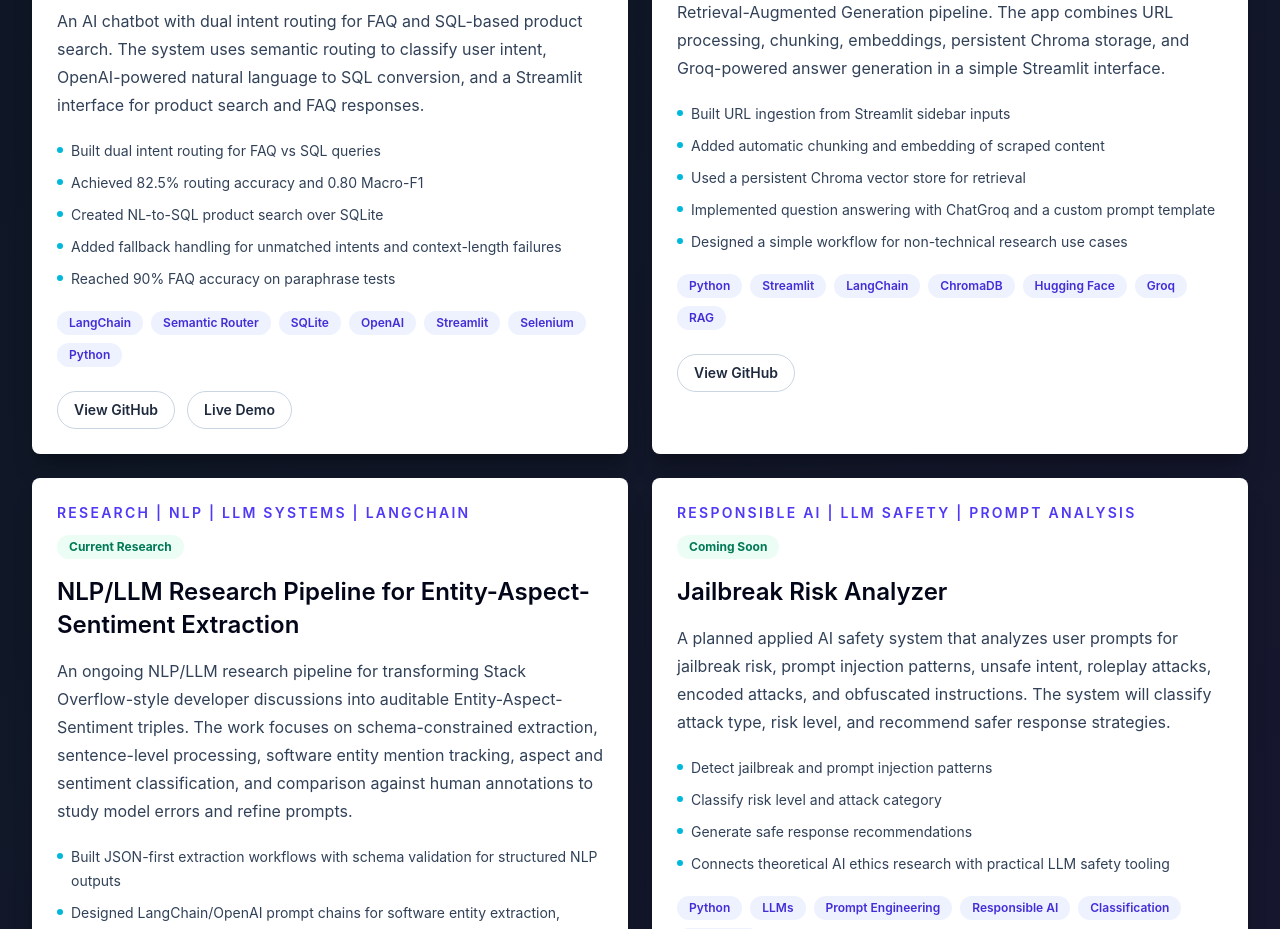
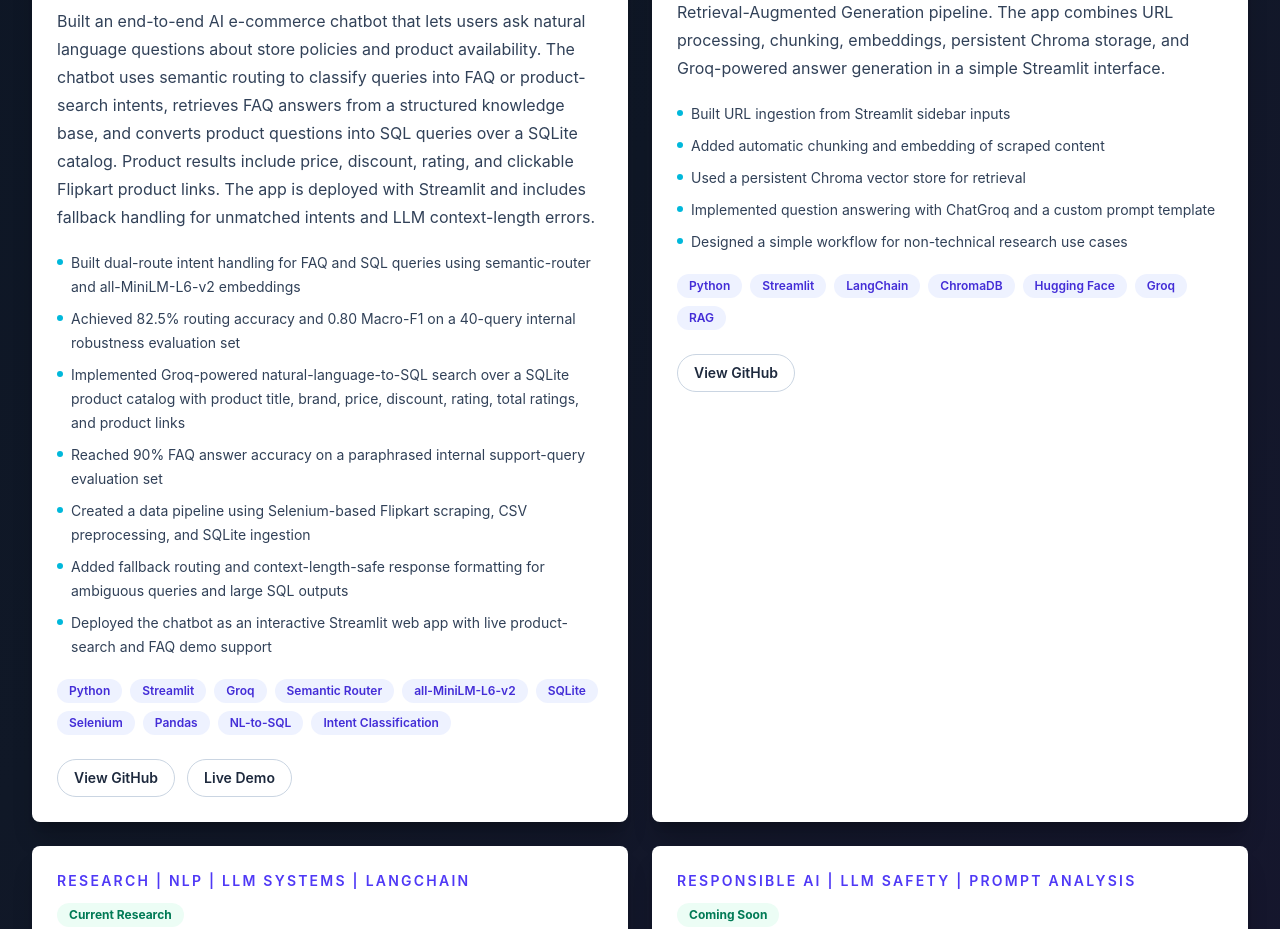
Before and after one commit to Abhitar3/abhinav-portfolio, a React (Vite) app: page / in a window 1280 px wide. Shown: the part 3160-4089 px from the top of the page. Built offline with nearby package versions, Linux system fonts and the light colour scheme.

Commit message:
Refine e-commerce chatbot project details

```diff
--- a/src/data/projects.js
+++ b/src/data/projects.js
@@ -39,15 +39,28 @@
     category: 'LLM App | Semantic Routing | NL-to-SQL | Streamlit',
     status: 'Completed',
     description:
-      'An AI chatbot with dual intent routing for FAQ and SQL-based product search. The system uses semantic routing to classify user intent, OpenAI-powered natural language to SQL conversion, and a Streamlit interface for product search and FAQ responses.',
+      'Built an end-to-end AI e-commerce chatbot that lets users ask natural language questions about store policies and product availability. The chatbot uses semantic routing to classify queries into FAQ or product-search intents, retrieves FAQ answers from a structured knowledge base, and converts product questions into SQL queries over a SQLite catalog. Product results include price, discount, rating, and clickable Flipkart product links. The app is deployed with Streamlit and includes fallback handling for unmatched intents and LLM context-length errors.',
     features: [
-      'Built dual intent routing for FAQ vs SQL queries',
-      'Achieved 82.5% routing accuracy and 0.80 Macro-F1',
-      'Created NL-to-SQL product search over SQLite',
-      'Added fallback handling for unmatched intents and context-length failures',
-      'Reached 90% FAQ accuracy on paraphrase tests',
+      'Built dual-route intent handling for FAQ and SQL queries using semantic-router and all-MiniLM-L6-v2 embeddings',
+      'Achieved 82.5% routing accuracy and 0.80 Macro-F1 on a 40-query internal robustness evaluation set',
+      'Implemented Groq-powered natural-language-to-SQL search over a SQLite product catalog with product title, brand, price, discount, rating, total ratings, and product links',
+      'Reached 90% FAQ answer accuracy on a paraphrased internal support-query evaluation set',
+      'Created a data pipeline using Selenium-based Flipkart scraping, CSV preprocessing, and SQLite ingestion',
+      'Added fallback routing and context-length-safe response formatting for ambiguous queries and large SQL outputs',
+      'Deployed the chatbot as an interactive Streamlit web app with live product-search and FAQ demo support',
     ],
-    skills: ['LangChain', 'Semantic Router', 'SQLite', 'OpenAI', 'Streamlit', 'Selenium', 'Python'],
+    skills: [
+      'Python',
+      'Streamlit',
+      'Groq',
+      'Semantic Router',
+      'all-MiniLM-L6-v2',
+      'SQLite',
+      'Selenium',
+      'Pandas',
+      'NL-to-SQL',
+      'Intent Classification',
+    ],
     links: [
       { label: 'View GitHub', href: 'https://github.com/Abhitar3/Ecommerce_chatbot' },
       { label: 'Live Demo', href: 'https://abhitar-ecommerce-chatbot.streamlit.app/' },
```
